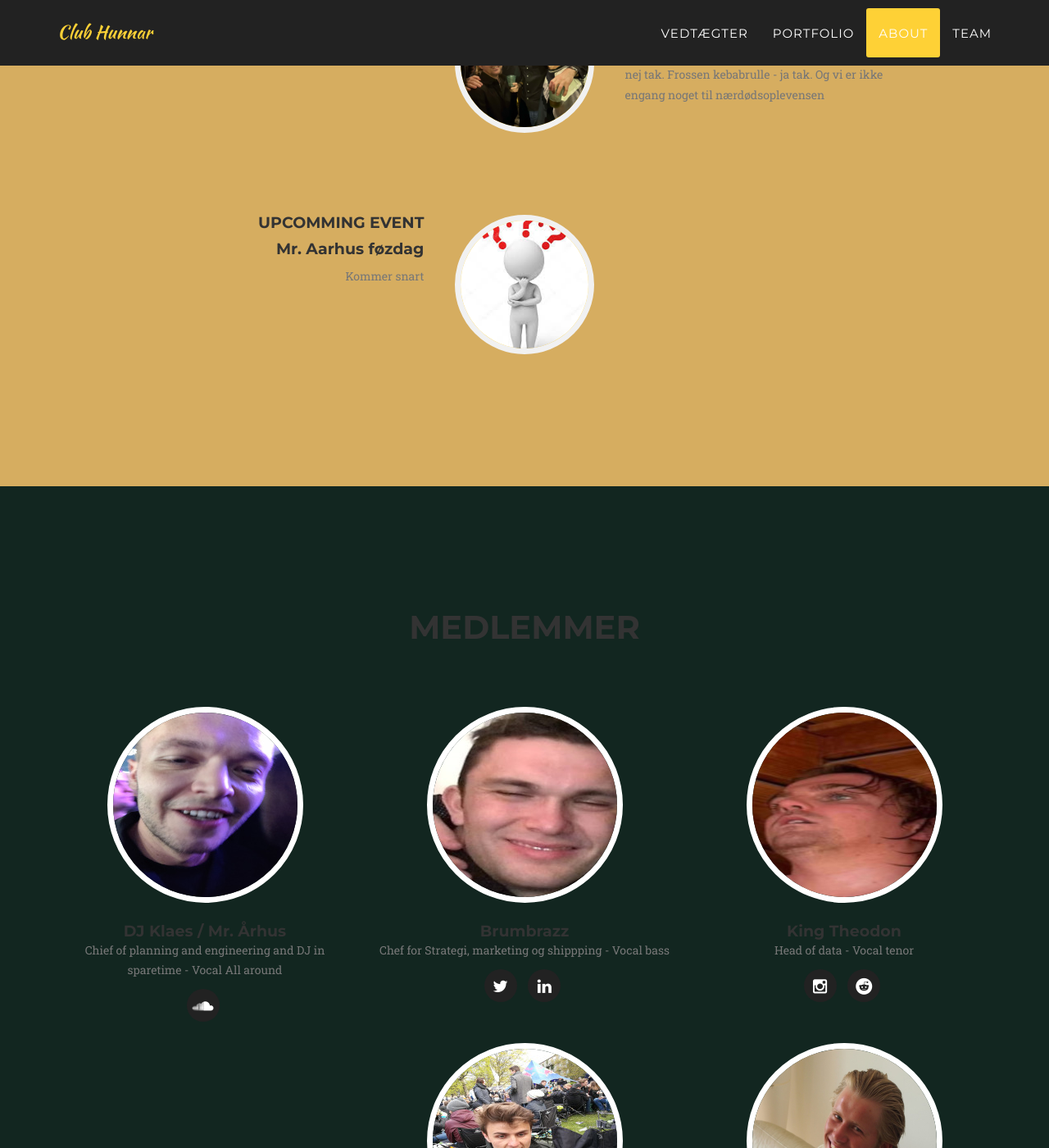
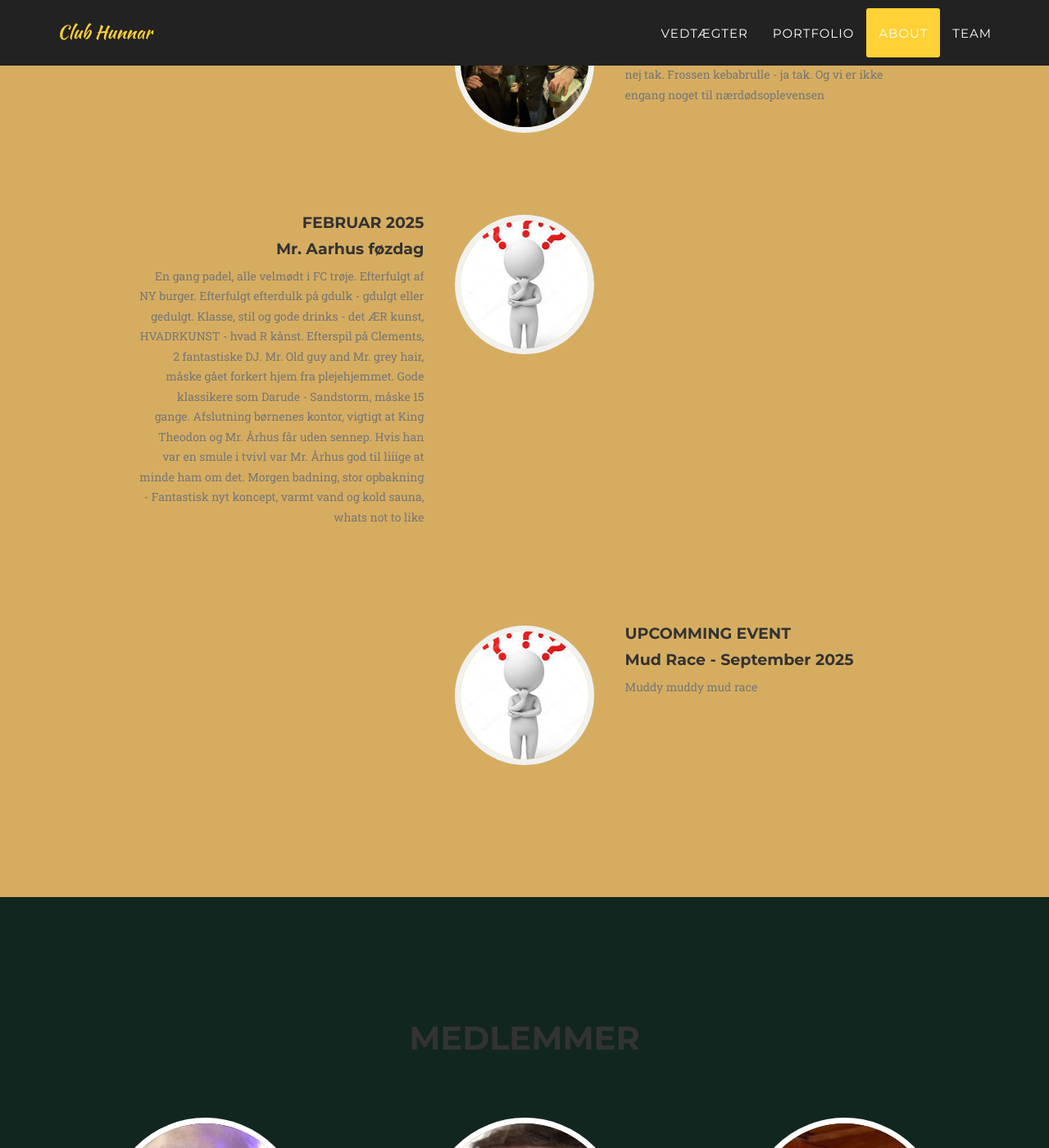
Before and after one commit to Seb199510/hunnar, a Jekyll site: the page built from index.html, in a window 1280 px wide and 1400 px high, scrolled down 3486 px. Shown: the whole window at 82% size. Built offline with Jekyll 4.4.1, drawn with Linux system fonts in a browser that asks for light colours; some web fonts are replaced.

Commit message:
update 2025 februar

```diff
--- a/_includes/about.html
+++ b/_includes/about.html
@@ -44,14 +44,39 @@
                             </div>
                             <div class="timeline-panel">
                                 <div class="timeline-heading">
-                                    <h4>Upcomming event</h4>
+                                    <h4>Februar 2025</h4>
                                     <h4 class="subheading">Mr. Aarhus føzdag</h4>
                                 </div>
                                 <div class="timeline-body">
-                                    <p class="text-muted">Kommer snart</p>
+                                    <p class="text-muted">En gang padel, alle velmødt i FC trøje. Efterfulgt af NY burger. Efterfulgt efterdulk på gdulk - gdulgt eller gedulgt. Klasse, stil og gode drinks - det ÆR kunst, HVADRKUNST - hvad R kånst.
+                                        Efterspil på Clements, 2 fantastiske DJ. Mr. Old guy and Mr. grey hair, måske gået forkert hjem fra plejehjemmet. Gode klassikere som Darude - Sandstorm, måske 15 gange.
+                                        Afslutning børnenes kontor, vigtigt at King Theodon og Mr. Århus får uden sennep. Hvis han var en smule i tvivl var Mr. Århus god til liiige at minde ham om det.
+                                        Morgen badning, stor opbakning - Fantastisk nyt koncept, varmt vand og kold sauna, whats not to like</p>
                                 </div>
                             </div>
                         </li>
+                        <li class="timeline-inverted">
+                            <div class="timeline-image">
+                                <img class="img-circle img-responsive" src="img/about/Question.jpg" alt="">
+                            </div>
+                            <div class="timeline-panel">
+                                <div class="timeline-heading">
+                                    <h4>Upcomming event</h4>
+                                    <h4 class="subheading">Mud Race - September 2025</h4>
+                                </div>
+                                <div class="timeline-body">
+                                    <p class="text-muted">Muddy muddy mud race</p>
+                                </div>
+                            </div>
+                      <!--  </li>
+                        <li class="timeline-inverted">
+                            <div class="timeline-image">
+                                <h4>Be Part
+                                    <br>Of Our
+                                    <br>Story!</h4>
+                            </div>
+                        </li>
+                    -->
                         <!--<li class="timeline-inverted">
                             <div class="timeline-image">
                                 <img class="img-circle img-responsive" src="img/about/4.jpg" alt="">
```
